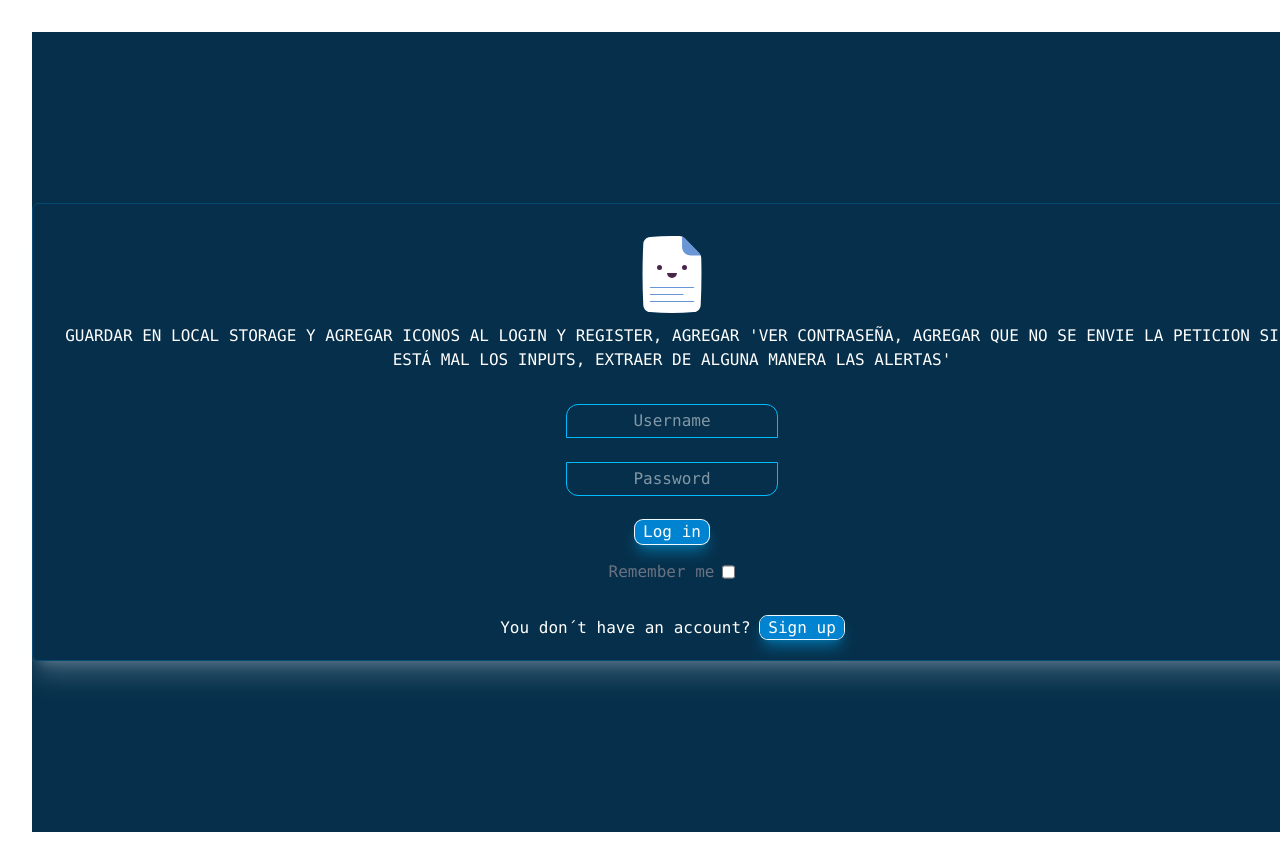
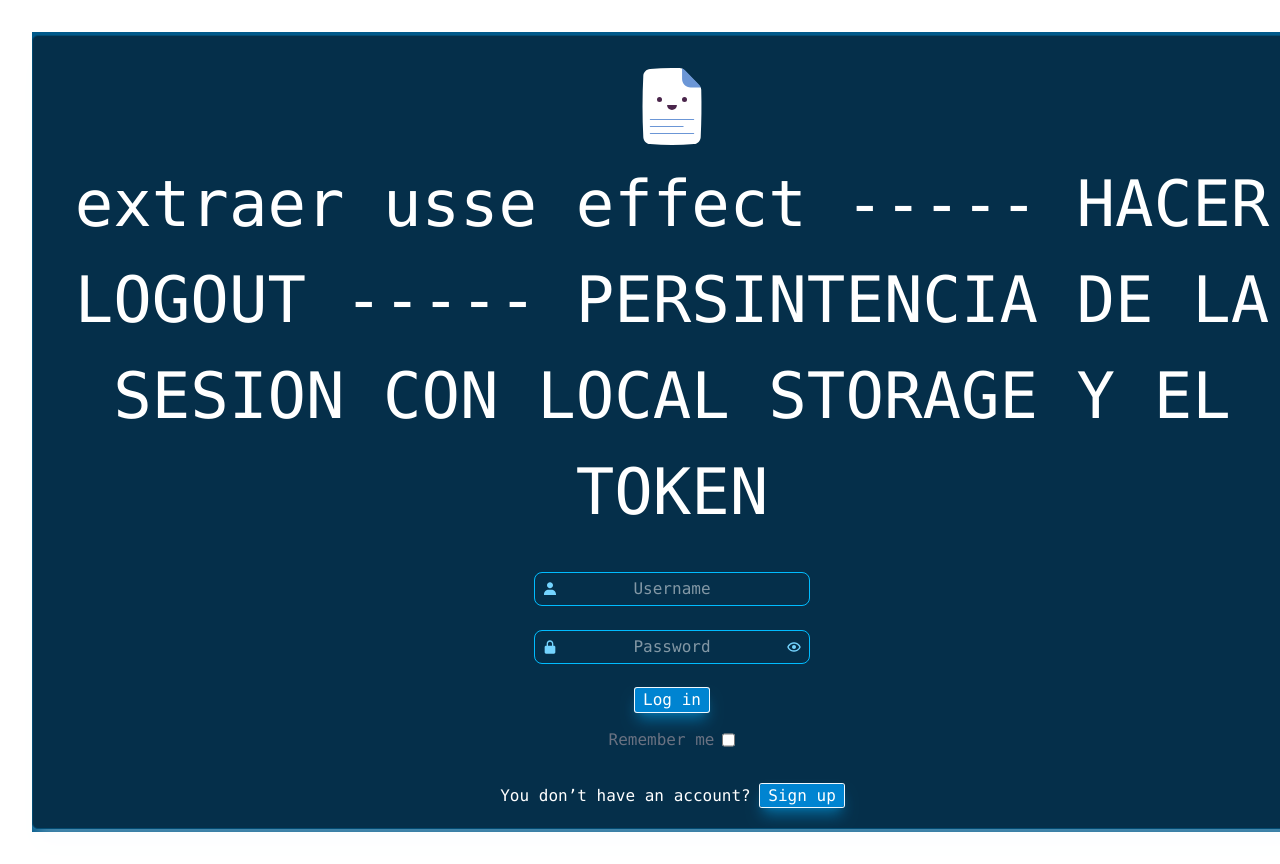
Before and after one commit to Mauricio650/InvoNavigator, a React (Vite) app in the folder frontend/InvoiceNavigator/: page / in a window 1280 px wide. Shown: the top 864 px of the page. Built offline with nearby package versions, Linux system fonts and the light colour scheme.

Commit message:
localstorage,icons login register, toast

```diff
--- a/frontend/InvoiceNavigator/src/App.jsx
+++ b/frontend/InvoiceNavigator/src/App.jsx
@@ -1,4 +1,5 @@
 import './App.css'
+import { Toaster } from 'sonner'
 import { Login } from './pages/Login'
 import { Routes, Route } from 'react-router-dom'
 import { Register } from './pages/Register'
@@ -8,6 +9,7 @@ import { ProtectedRoute } from './components/ProtectedRoute'
 function App () {
   return (
     <>
+      <Toaster position='top-center' closeButton duration={2000} theme='dark' richColors />
       <Routes>
         <Route path='/' element={<Login />} />
         <Route path='/login' element={<Login />} />
--- a/frontend/InvoiceNavigator/src/components/LoginForm.jsx
+++ b/frontend/InvoiceNavigator/src/components/LoginForm.jsx
@@ -1,52 +1,122 @@
-import { useId } from 'react'
+import { useId, useState, useEffect, useRef } from 'react'
 import { DocumentLogo } from './Icons'
 import { NavLink } from 'react-router-dom'
 import { useUserRequest } from '../hooks/useUserRequests'
+import { validatePartialUser } from '../schemas/user'
+import { ErrorToast } from '../toasts/error'
+import { BiShow, BiHide, BiSolidUser, BiSolidLockAlt } from 'react-icons/bi'
 
 export function LoginForm () {
   const idInputPassword = useId()
   const idInputUsername = useId()
   const idInputRememberMe = useId()
+  const [showPassword, setShowPassword] = useState(false)
+  const { loginREQ } = useUserRequest()
 
-  const { loginREQ } = useUserRequest()
+  const inputUsernameREF = useRef()
+  const inputPasswordREF = useRef()
+  const inputRememberREF = useRef()
+
+  useEffect(() => {
+    const rawData = window.localStorage.getItem('formData')
+    if (rawData) {
+      const parsed = JSON.parse(rawData)
+
+      if (inputUsernameREF.current) {
+        inputUsernameREF.current.value = parsed.username
+        inputRememberREF.current.checked = true
+      }
+
+      if (inputPasswordREF.current) {
+        inputPasswordREF.current.value = parsed.password
+      }
+    }
+  }, [])
 
   const handleSubmit = async (e) => {
     e.preventDefault()
 
     const formData = Object.fromEntries(new FormData(e.target))
-    console.log(formData)
+    const result = validatePartialUser(formData)
+
+    if (!result.success) {
+      const errors = { error: true }
+      result.error.issues.forEach(e => {
+        errors.path = e.path.toLocaleString()
+        errors.message = e.message
+        return errors
+      })
+      return ErrorToast({ path: errors.path, description: errors.message })
+    }
+
     loginREQ({ formData })
   }
 
   return (
-    <section className='w-screen h-screen flex justify-center items-center bg-sky-950'>
-      <article className='flex flex-col justify-center items-center shadow-xl/20 shadow-sky-50/100 p-5 text-white font-mono border-1 border-sky-900 rounded-md'>
+    <section className='w-screen h-screen flex justify-center items-center bg-sky-800'>
+      <article className='bg-sky-950 flex flex-col justify-center items-center shadow-xl/20 shadow-sky-50/100 p-5 text-white font-mono border-1 border-sky-900 rounded-md'>
         <header className='flex justify-center items-center flex-col'>
           <DocumentLogo />
-          <h1>GUARDAR EN LOCAL STORAGE Y AGREGAR ICONOS AL LOGIN Y REGISTER, AGREGAR 'VER CONTRASEÑA, AGREGAR QUE NO SE ENVIE LA PETICION SI ESTÁ MAL LOS INPUTS, EXTRAER DE ALGUNA MANERA LAS ALERTAS'</h1>
+          <h1 style={{ fontSize: '4rem' }}>extraer usse effect ----- HACER LOGOUT ----- PERSINTENCIA DE LA SESION CON LOCAL STORAGE Y EL TOKEN</h1>
         </header>
+
         <div className='mt-8 mb-8'>
           <form className='flex flex-col justify-center items-center gap-6' onSubmit={handleSubmit}>
-            <label className='sr-only' htmlFor={idInputUsername}>
-              Username
-            </label>
-            <input className=' py-1 text-center border-1 border-sky-400 rounded-t-xl' name='username' type='text' id={idInputUsername} required placeholder='Username' autoComplete='true' />
-            <label className='sr-only' htmlFor={idInputPassword}>
-              Password
-            </label>
-            <input className=' py-1 text-center border-1 border-sky-400 rounded-b-xl' name='password' type='password' id={idInputPassword} required placeholder='Password' />
+
+            <label className='sr-only' htmlFor={idInputUsername}>Username</label>
+            <div className='relative w-full flex justify-center'>
+              <BiSolidUser className='absolute left-2 top-1/2 -translate-y-1/2 text-sky-300 hover:text-sky-100' />
+              <input
+                ref={inputUsernameREF}
+                className='py-1 px-8 text-center border-1 border-sky-400 rounded-lg'
+                name='username'
+                type='text'
+                id={idInputUsername}
+                required
+                placeholder='Username'
+                autoComplete='true'
+              />
+            </div>
+
+            <label className='sr-only' htmlFor={idInputPassword}>Password</label>
+            <div className='relative w-full flex justify-center'>
+              <BiSolidLockAlt className='absolute left-2 top-1/2 -translate-y-1/2 text-sky-300 hover:text-sky-100' />
+              <input
+                ref={inputPasswordREF}
+                className='py-1 px-8 text-center border-1 border-sky-400 rounded-lg'
+                name='password'
+                type={showPassword ? 'text' : 'password'}
+                id={idInputPassword}
+                required
+                placeholder='Password'
+              />
+              <button
+                type='button'
+                onClick={() => setShowPassword(!showPassword)}
+                className='cursor-pointer absolute right-2 top-1/2 -translate-y-1/2 text-sky-300 hover:text-sky-100'
+                aria-label='Toggle password visibility'
+              >
+                {showPassword ? <BiHide /> : <BiShow />}
+              </button>
+            </div>
+
             <aside className='flex flex-col justify-center items-center gap-4'>
-              <button className='bg-sky-600 rounded-lg px-2 ring-1 ring-sky-50 hover:bg-sky-700 shadow-lg shadow-sky-500/50'>Log in</button>
+              <button className='cursor-pointer bg-sky-600 rounded-xs px-2 ring-1 ring-sky-50 hover:bg-sky-700 shadow-lg shadow-sky-500/50'>Log in</button>
               <div className='flex gap-2 justify-baseline'>
                 <label className='sr-only' htmlFor={idInputRememberMe}>Remember me</label>
                 <span className='text-gray-500'>Remember me</span>
-                <input className='rounded-b-2xl' type='checkbox' name='RememberMe' id={idInputRememberMe} />
+                <input ref={inputRememberREF} className='rounded-b-2xl' type='checkbox' name='RememberMe' id={idInputRememberMe} />
               </div>
             </aside>
           </form>
         </div>
+
         <div>
-          <p>You don´t have an account? <span className='bg-sky-600 rounded-lg px-2 py-0.5 ring-1 ring-sky-50 hover:bg-sky-700 shadow-lg shadow-sky-500/50'><NavLink to='/register'>Sign up</NavLink></span></p>
+          <p>You don’t have an account?{' '}
+            <span className='cursor-pointer bg-sky-600 rounded-xs px-2 py-0.5 ring-1 ring-sky-50 hover:bg-sky-700 shadow-lg shadow-sky-500/50'>
+              <NavLink to='/register'>Sign up</NavLink>
+            </span>
+          </p>
         </div>
       </article>
     </section>
--- a/frontend/InvoiceNavigator/src/components/RegisterForm.jsx
+++ b/frontend/InvoiceNavigator/src/components/RegisterForm.jsx
@@ -1,12 +1,16 @@
-import { useId } from 'react'
+import { useId, useState } from 'react'
 import { DocumentLogo } from '../components/Icons'
 import { NavLink } from 'react-router-dom'
 import { useUserRequest } from '../hooks/useUserRequests'
+import { validateSchemaUser } from '../schemas/user'
+import { ErrorToast } from '../toasts/error'
+import { BiShow, BiHide, BiSolidUser, BiSolidLockAlt, BiSolidIdCard } from 'react-icons/bi'
 
 export function RegisterForm () {
   const idInputPassword = useId()
   const idInputUsername = useId()
   const idInputFullName = useId()
+  const [showPassword, setShowPassword] = useState(false)
 
   const { registerREQ } = useUserRequest()
 
@@ -14,35 +18,78 @@ export function RegisterForm () {
     e.preventDefault()
 
     const formData = Object.fromEntries(new FormData(e.target))
+    const result = validateSchemaUser(formData)
+
+    if (!result.success) {
+      const errors = { error: true }
+      result.error.issues.forEach(e => {
+        errors.path = e.path.toLocaleString()
+        errors.message = e.message
+        return errors
+      })
+      return ErrorToast({ path: errors.path, description: errors.message })
+    }
+
     registerREQ({ formData })
   }
   return (
-    <section className='w-screen h-screen flex justify-center items-center bg-sky-950'>
-      <article className='flex flex-col justify-center items-center shadow-xl/20 shadow-sky-50/100 p-5 text-white font-mono border-1 border-sky-900 rounded-md'>
+    <section className='w-screen h-screen flex justify-center items-center bg-sky-800'>
+      <article className=' bg-sky-950 flex flex-col justify-center items-center shadow-xl/20 shadow-sky-50/100 p-5 text-white font-mono border-1 border-sky-900 rounded-md'>
         <header className='flex justify-center items-center flex-col'>
           <DocumentLogo />
         </header>
         <div className='mt-8 mb-8'>
           <form className='flex flex-col justify-center items-center gap-6' onSubmit={handleSubmit}>
+
             <label className='sr-only' htmlFor={idInputFullName}>
               Full name
             </label>
-            <input className=' py-1 text-center border-1 border-sky-400 rounded-t-xl' name='fullName' type='text' id={idInputFullName} required placeholder='Full name' />
-            <label className='sr-only' htmlFor={idInputUsername}>
-              Username
-            </label>
-            <input className=' py-1 text-center border-1 border-sky-400 rounded-t-xl' name='username' type='text' id={idInputUsername} required placeholder='Username' />
-            <label className='sr-only' htmlFor={idInputPassword}>
-              Password
-            </label>
-            <input className=' py-1 text-center border-1 border-sky-400 rounded-t-xl' name='password' type='password' id={idInputPassword} required placeholder='Password' />
+            <div className='relative w-full flex justify-center'>
+              <BiSolidIdCard className='absolute left-2 top-1/2 -translate-y-1/2 text-sky-300 hover:text-sky-100' />
+              <input className=' py-1 px-8 text-center border-1 border-sky-400 rounded-lg' name='fullName' type='text' id={idInputFullName} required placeholder='Full name' />
+            </div>
+
+            <label className='sr-only' htmlFor={idInputUsername}>Username</label>
+            <div className='relative w-full flex justify-center'>
+              <BiSolidUser className='absolute left-2 top-1/2 -translate-y-1/2 text-sky-300 hover:text-sky-100' />
+              <input
+                className='py-1 px-8 text-center border-1 border-sky-400 rounded-lg'
+                name='username'
+                type='text'
+                id={idInputUsername}
+                required
+                placeholder='Username'
+                autoComplete='true'
+              />
+            </div>
+
+            <label className='sr-only' htmlFor={idInputPassword}>Password</label>
+            <div className='relative w-full flex justify-center'>
+              <BiSolidLockAlt className='absolute left-2 top-1/2 -translate-y-1/2 text-sky-300 hover:text-sky-100' />
+              <input
+                className='py-1 px-8 text-center border-1 border-sky-400 rounded-lg'
+                name='password'
+                type={showPassword ? 'text' : 'password'}
+                id={idInputPassword}
+                required
+                placeholder='Password'
+              />
+              <button
+                type='button'
+                onClick={() => setShowPassword(!showPassword)}
+                className='cursor-pointer  absolute right-2 top-1/2 -translate-y-1/2 text-sky-300 hover:text-sky-100'
+                aria-label='Toggle password visibility'
+              >
+                {showPassword ? <BiHide /> : <BiShow />}
+              </button>
+            </div>
             <aside>
-              <button className='bg-sky-600 rounded-lg px-2 ring-1 ring-sky-50 hover:bg-sky-700 shadow-lg shadow-sky-500/50'>Sign up</button>
+              <button className='cursor-pointer bg-sky-600 rounded-xs px-2 ring-1 ring-sky-50 hover:bg-sky-700 shadow-lg shadow-sky-500/50'>Sign up</button>
             </aside>
           </form>
         </div>
         <div>
-          <p>Do you already have an account? <span className='bg-sky-600 rounded-lg px-2 py-0.5 ring-1 ring-sky-50 hover:bg-sky-700 shadow-lg shadow-sky-500/50'><NavLink to='/'>Log in</NavLink></span></p>
+          <p>Do you already have an account? <span className='cursor-pointer bg-sky-600 rounded-xs px-2 py-0.5 ring-1 ring-sky-50 hover:bg-sky-700 shadow-lg shadow-sky-500/50'><NavLink to='/'>Log in</NavLink></span></p>
         </div>
       </article>
     </section>
--- a/frontend/InvoiceNavigator/src/hooks/useAuth.js
+++ b/frontend/InvoiceNavigator/src/hooks/useAuth.js
@@ -16,7 +16,7 @@ export function useAuth () {
     const json = await res.json()
     if (json.TokenIsValid) {
       return true
-    } {
+    } else {
       return false
     }
   }
--- a/frontend/InvoiceNavigator/src/pages/Login.jsx
+++ b/frontend/InvoiceNavigator/src/pages/Login.jsx
@@ -4,7 +4,7 @@ export function Login () {
   return (
     <>
 
-        <LoginForm />
+      <LoginForm />
 
     </>
   )
--- /dev/null
+++ b/frontend/InvoiceNavigator/src/schemas/user.js
@@ -0,0 +1,17 @@
+import { z } from 'zod'
+
+const schemaUser = z.object({
+  fullName: z.string().min(8).max(55),
+  username: z.string().regex(/^(?=.*[A-Z])(?=.*\d)/,
+    { message: 'must contain at least a number and a uppercase' }).min(5).max(10),
+  password: z.string().regex(/^(?=.*[A-Z])(?=.*\d)/,
+    { message: 'must contain at least a number and a uppercase' }).min(8).max(15)
+})
+
+export function validateSchemaUser (object) {
+  return schemaUser.safeParse(object)
+}
+
+export function validatePartialUser (object) {
+  return schemaUser.partial().safeParse(object)
+}
--- /dev/null
+++ b/frontend/InvoiceNavigator/src/toasts/error.jsx
@@ -0,0 +1,16 @@
+import { BiError } from 'react-icons/bi'
+import { toast } from 'sonner'
+
+export const ErrorToast = ({ path, description }) => {
+  return toast.custom((t) => (
+    <div
+      className='w-[380px] bg-sky-50 border border-red-400 rounded-lg p-4 shadow-md flex items-start gap-3 animate-in fade-in duration-300'
+    >
+      <BiError className='text-red-600 text-2xl mt-1' />
+      <div className='flex flex-col text-red-700 font-mono'>
+        <strong className='text-base'>Error in {path}</strong>
+        <span className='text-sm'>{description}</span>
+      </div>
+    </div>
+  ))
+}
```
Also changed, not shown: frontend/InvoiceNavigator/package.json (+5 -3 lines), frontend/InvoiceNavigator/src/hooks/useUserRequests.jsx (renamed from frontend/InvoiceNavigator/src/hooks/useUserRequests.js, +16 -50 lines), frontend/InvoiceNavigator/src/schemas/invoices.js (added, +25 -0 lines), frontend/InvoiceNavigator/src/toasts/success.jsx (added, +16 -0 lines), 1 other file (tests, documents, lock files or other folders).
